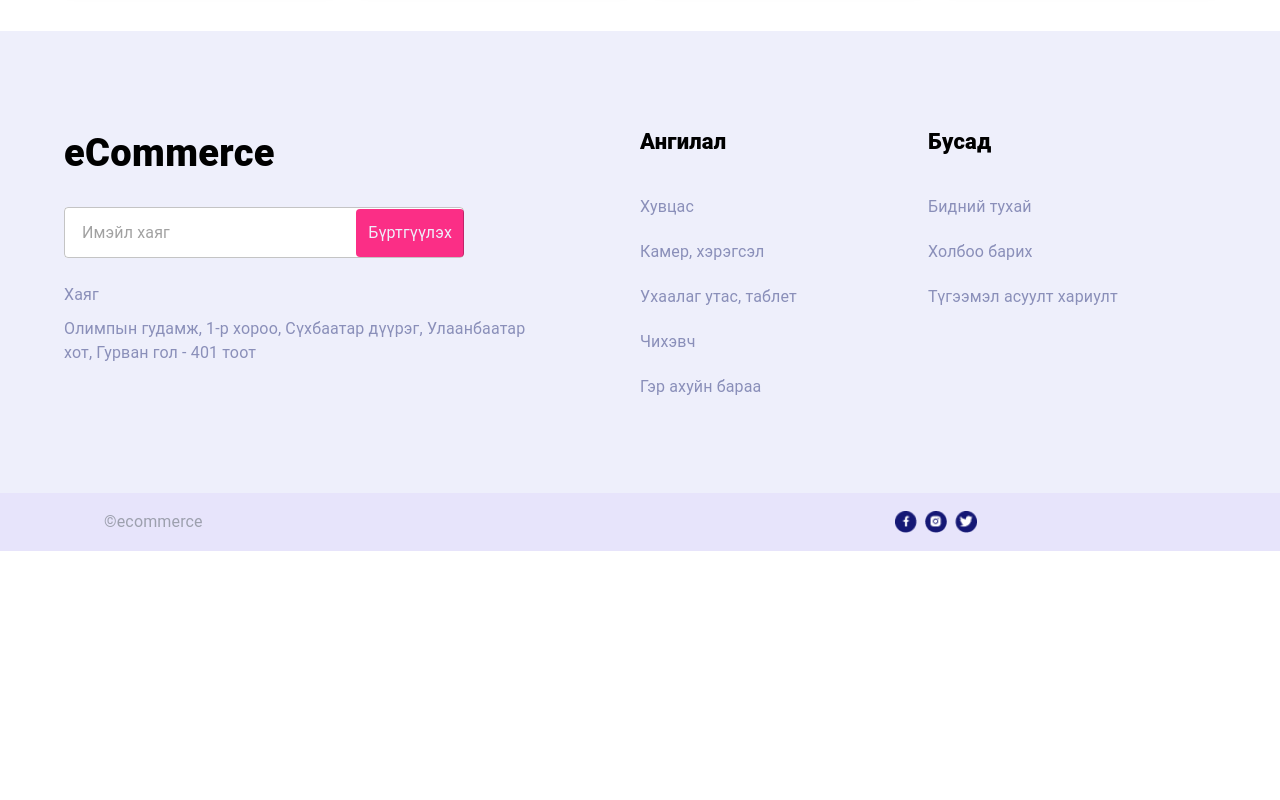
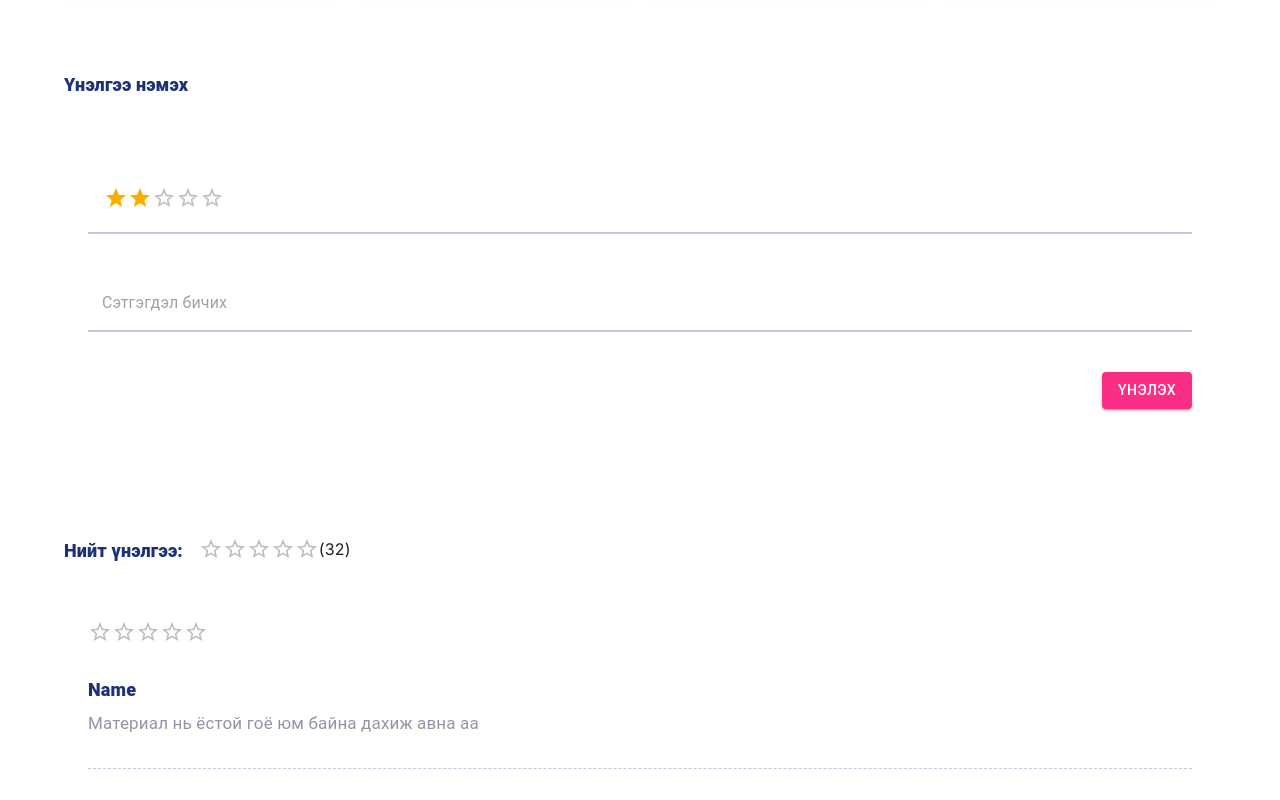
Before and after one commit to Leap1b-23-24/Team-1, a Next.js app in the folder front/: page / in a window 1280 px wide. Shown: the part 1600-2400 px from the top of the page. Before the commit the page ends 2151 px from the top, so only its background shows below. Built offline with nearby package versions, Linux system fonts and the light colour scheme; no server answers.

Commit message:
all comment

```diff
--- a/front/src/app/page.tsx
+++ b/front/src/app/page.tsx
@@ -1,7 +1,11 @@
 "use client";
 
 import { Stack } from "@mui/material";
-import { ServiceCards } from "@/components/userComponents";
+import {
+  AddComment,
+  AllComment,
+  ServiceCards,
+} from "@/components/userComponents";
 import { Container } from "@mui/material";
 import { Carousel } from "@/components/userComponents/CarouselBanner";
 import { NewProducts } from "@/components/userComponents/NewProducts";
@@ -28,6 +32,8 @@ export default function Home() {
             <SuggestingProducts />
             <NewProducts />
             <ServiceCards />
+            <AddComment />
+            <AllComment />
           </Stack>
         </Container>
       </Stack>
--- a/front/src/components/userComponents/AddComment.tsx
+++ b/front/src/components/userComponents/AddComment.tsx
@@ -7,6 +7,7 @@ import Rating from "@mui/material/Rating";
 
 export const AddComment = () => {
   const [value, setValue] = useState<number | null>(2);
+  console.log(value);
 
   return (
     <Stack width={"100%"} gap={3}>
--- /dev/null
+++ b/front/src/components/userComponents/AllComment.tsx
@@ -0,0 +1,46 @@
+import { Rating, Stack, Typography } from "@mui/material";
+
+export const AllComment = () => {
+  return (
+    <Stack width={"100%"} gap={3}>
+      <Stack direction={"row"} gap={2}>
+        <Typography color={"#1D3178"} fontSize={"18px"} fontWeight={800}>
+          {"Нийт үнэлгээ:"}{" "}
+        </Typography>
+        <Stack direction={"row"}>
+          <Rating /> {"(32)"}
+        </Stack>
+      </Stack>
+      <Stack
+        width={"100%"}
+        gap={3}
+        px={3}
+        py={4}
+        bgcolor={"white"}
+        borderRadius={"8px"}
+      >
+        <Comment />
+      </Stack>
+    </Stack>
+  );
+};
+const Comment = () => {
+  return (
+    <Stack
+      width={"100%"}
+      borderBottom={"1px #BFC6E0 dashed"}
+      gap={4}
+      paddingBottom={4}
+    >
+      <Rating />
+      <Stack gap={1}>
+        <Typography fontSize={"18px"} fontWeight={800} color={"#1D3178"}>
+          {"Name"}
+        </Typography>
+        <Typography color={"#9295AA"} fontWeight={400} fontSize={"17px"}>
+          {"Материал нь ёстой гоё юм байна дахиж авна аа"}
+        </Typography>
+      </Stack>
+    </Stack>
+  );
+};
--- a/front/src/components/userComponents/index.ts
+++ b/front/src/components/userComponents/index.ts
@@ -4,3 +4,4 @@ export * from "./UnderHeader";
 export * from "./WholeHeader";
 export * from "./ServiceCards";
 export * from "./AddComment";
+export * from "./AllComment";
```
